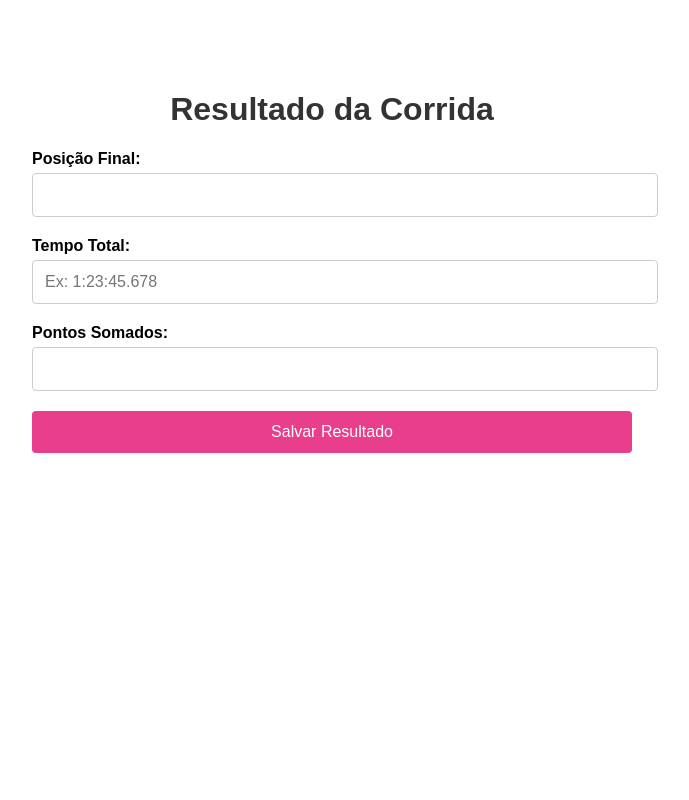
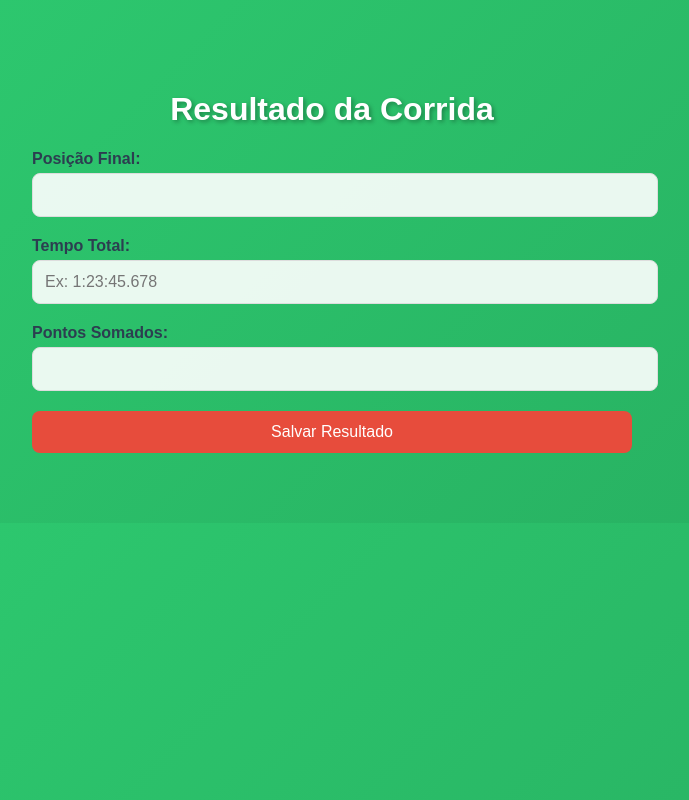
Before and after one commit to gustavomachado112/teste_dihtml, a plain HTML site: page resultado_corrida.html in a window 1280 px wide. Shown: the whole page, without its empty margins (308-997 px from the left). Drawn offline with Linux system fonts and the light colour scheme.

Commit message:
Update resultado_corrida.css

```diff
--- a/resultado_corrida.css
+++ b/resultado_corrida.css
@@ -3,11 +3,13 @@ body {
     max-width: 600px;
     margin: 50px auto;
     padding: 20px;
+    background: linear-gradient(135deg, #2ecc71, #27ae60);
 }
 
 h1 {
     text-align: center;
-    color: #333;
+    color: white;
+    text-shadow: 2px 2px 4px rgba(0,0,0,0.3);
 }
 
 .campo {
@@ -18,27 +20,31 @@ label {
     display: block;
     margin-bottom: 5px;
     font-weight: bold;
+    color: #2c3e50;
 }
 
 input {
     width: 100%;
     padding: 12px;
-    border: 1px solid #ccc;
-    border-radius: 4px;
+    border: 1px solid #ddd;
+    border-radius: 8px;
     font-size: 16px;
+    background: rgba(255,255,255,0.9);
 }
 
 button {
     width: 100%;
     padding: 12px;
-    background: #e83e8c;
+    background: #e74c3c;
     color: white;
     border: none;
-    border-radius: 4px;
+    border-radius: 8px;
     font-size: 16px;
     cursor: pointer;
+    transition: all 0.3s ease;
 }
 
 button:hover {
-    background: #d91a72;
+    background: #c0392b;
+    transform: translateY(-2px);
 }
```
